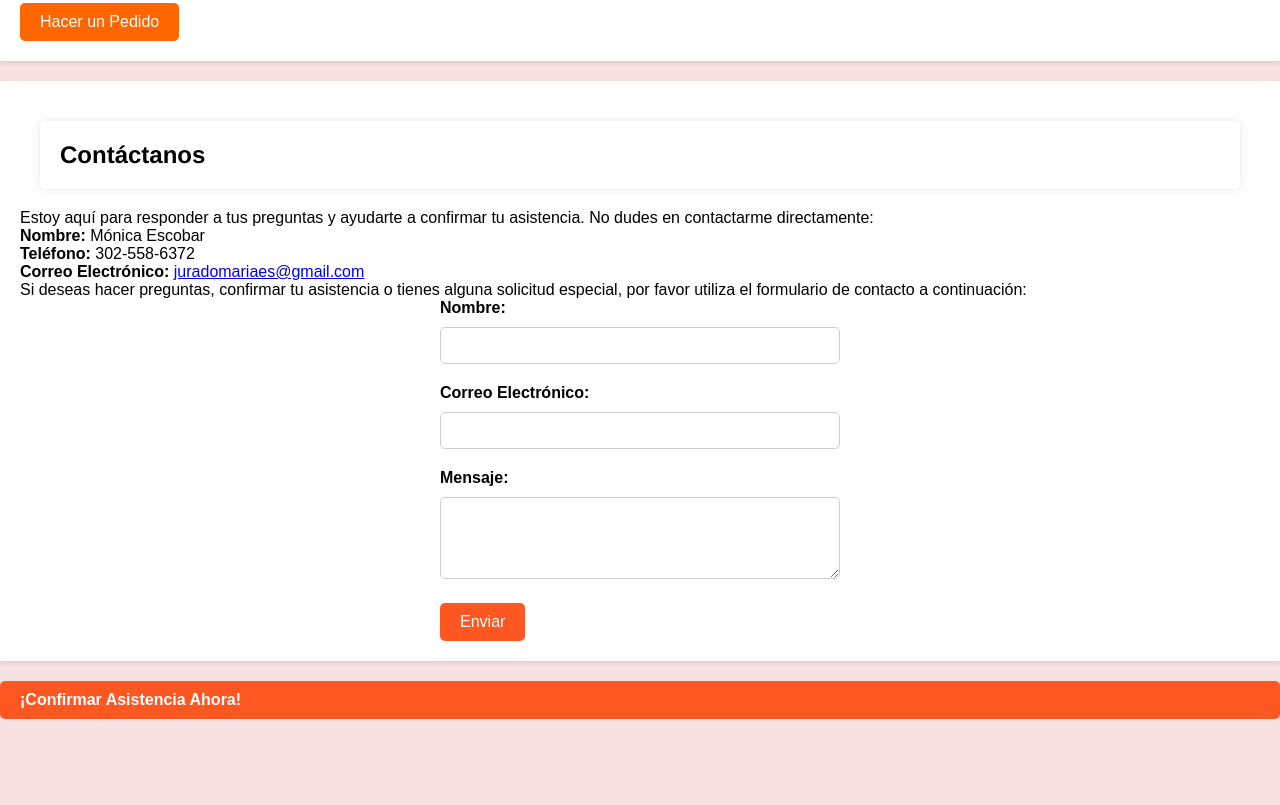
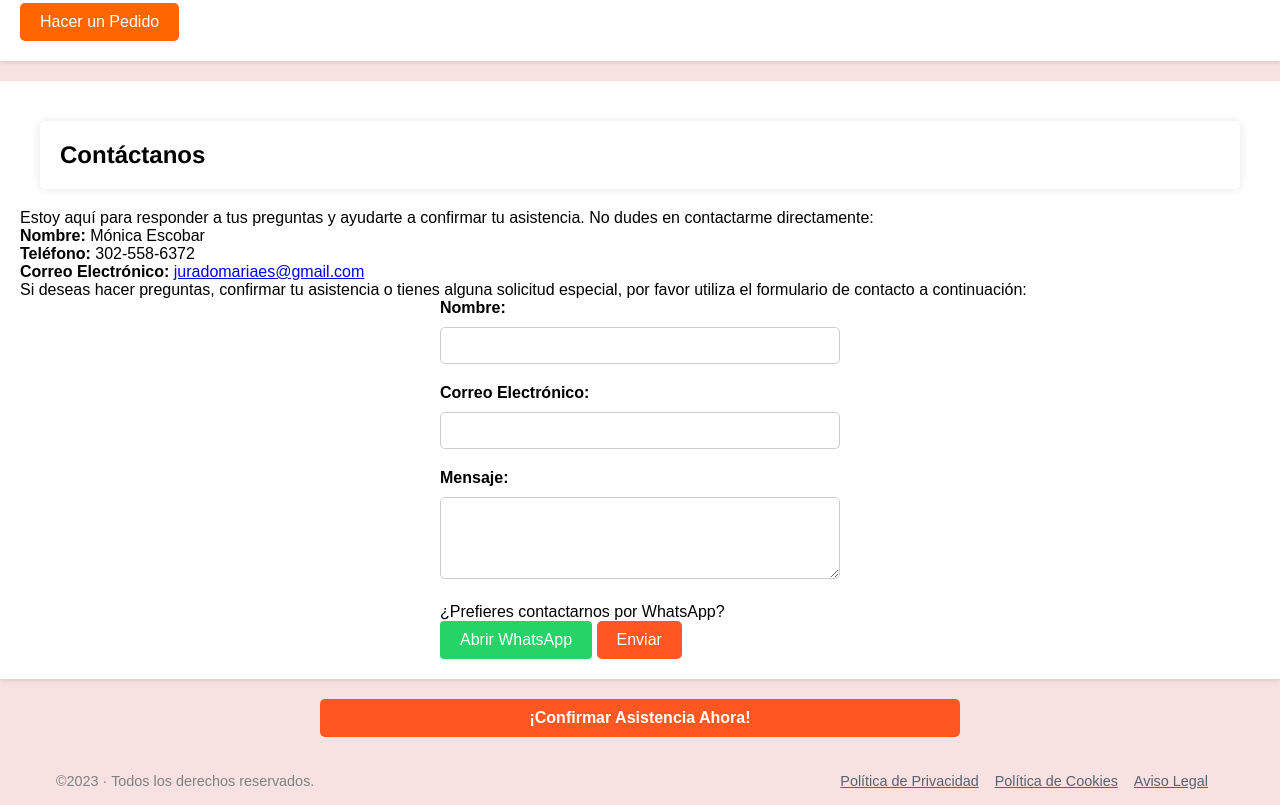
Before and after one commit to cega17/landing_page_frijolada, a plain HTML site: page index.html in a window 1280 px wide. Shown: the part 3897-4702 px from the top of the page. Before the commit the page ends 4636 px from the top, so only its background shows below. Drawn offline with Linux system fonts and the light colour scheme; a web font is replaced by a local one.

Commit message:
mejorando-codigo

```diff
--- a/index.html
+++ b/index.html
@@ -112,10 +112,27 @@
                 <label for="mensaje">Mensaje:</label>
                 <textarea id="mensaje" name="mensaje" rows="4" required></textarea><br>
 
+                <!-- Enlace de WhatsApp -->
+                <p>¿Prefieres contactarnos por WhatsApp?</p>
+                    <a href="https://wa.me/573025586372" target="_blank" class="wathsapp">Abrir WhatsApp</a>
+
                 <input type="submit" value="Enviar">
             </form>
         </div>
         <a href="#contact" class="contact-btn">¡Confirmar Asistencia Ahora!</a>
+
+        <div id="footer-creds">
+          <div class="copy-creds">
+            <p style="color: gray;">©2023 · Todos los derechos reservados.</p>
+          </div>
+          <div id="legal-creds">
+            <ul>
+              <li><a href="/politica-privacidad" class="politica-privacidad">Política de Privacidad</a></li>
+              <li><a href="/politica-cookies" class="politica-cookies">Política de Cookies</a></li>
+              <li><a href="/aviso-legal" class="aviso-legal">Aviso Legal</a></li>
+            </ul>
+          </div>
+        </div>
     </div>
     <script src="script.js"></script>
 </body>
--- a/styles.css
+++ b/styles.css
@@ -95,7 +95,7 @@ body {
     box-shadow: 0 2px 4px rgba(0, 0, 0, 0.1);
 }
 .contact-btn {
-    display: block;
+    display: grid;
     margin: 20px auto;
     padding: 10px 20px;
     background-color: #ff5722;
@@ -103,9 +103,13 @@ body {
     text-decoration: none;
     font-weight: bold;
     border-radius: 5px;
+    text-align: center;
+
+    width: 50%;
+
 }
 .contact-btn:hover {
-    background-color: #e64a19;
+    background-color: #e55000;
 }
 
 .calidad-ingredientes {
@@ -204,3 +208,59 @@ input[type="submit"] {
 input[type="submit"]:hover {
     background-color: #e64a19;
 }
+/* Enlace de WhatsApp */
+.wathsapp {
+    display: inline-block;
+    padding: 10px 20px;
+    background-color: #25d366;
+    color: #fff;
+    text-decoration: none;
+    border-radius: 4px;
+}
+
+a:hover {
+    background-color: #128c7e;
+}
+
+/* Estilos responsivos */
+@media (max-width: 600px) {
+    .container {
+        padding: 10px;
+    }
+
+    input[type="text"],
+    input[type="email"],
+    textarea {
+        padding: 8px;
+    }
+
+    input[type="submit"],
+    a {
+        padding: 8px 16px;
+    }
+}
+#footer-creds {
+    display: flex;
+    justify-content: space-between;
+    padding: 1rem ;
+    color: #576171;
+    font-size: 0.9rem;
+    max-width: 1200px;
+    margin: 0 auto;
+  }
+  #legal-creds ul {
+    display: flex;
+    flex-flow: row;
+  }
+  #legal-creds ul li {
+    padding-right: 1rem;
+  }
+  #legal-creds ul a {
+    color: #576171;
+    font-size: 0.9rem;
+  }
+  @media (max-width: 320px) {
+    #footer-creds {
+      flex-flow: column;
+    }
+  }
```
